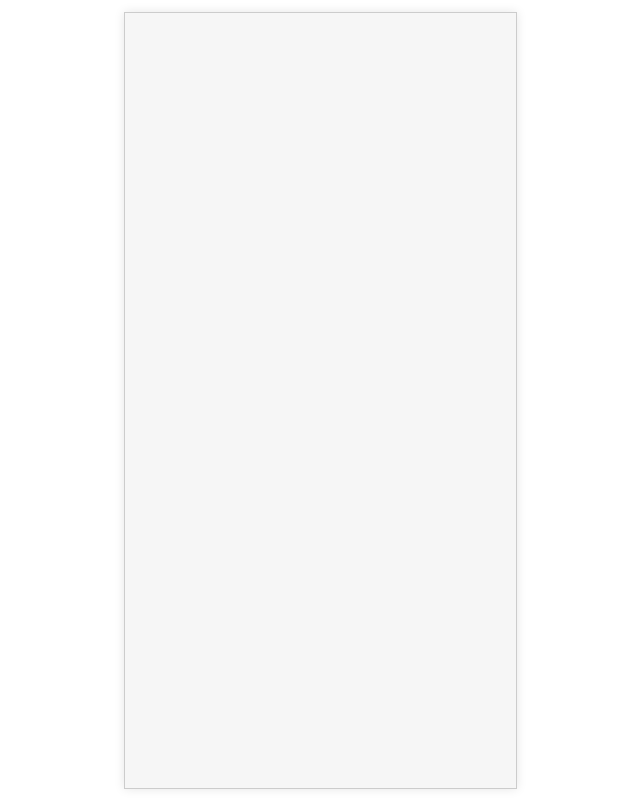
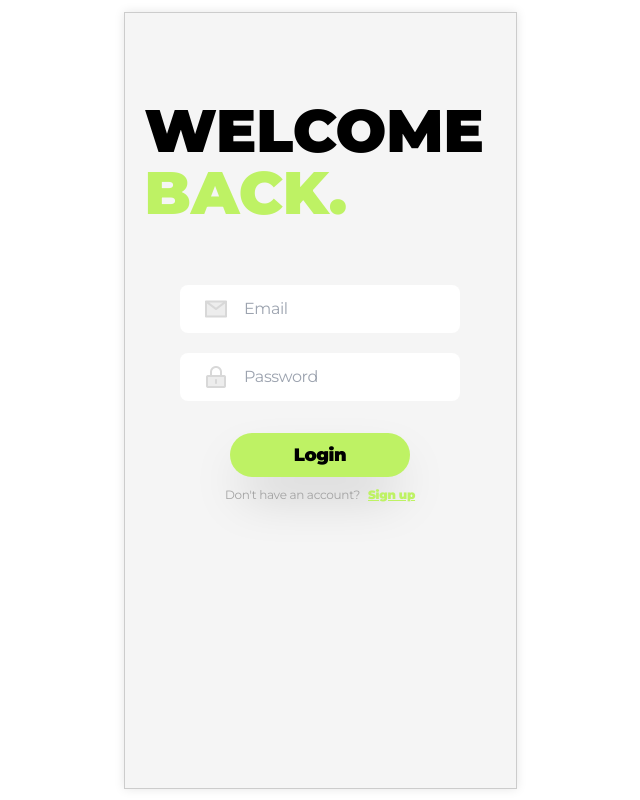
Before and after one commit to crispyinuo/DiligentDrGreen, a React (Create React App) app in the folder dr-green/: page /login in a window 1280 px wide. Before the commit this address had no page. Shown: the whole page, without its empty margins (320-960 px from the left). Built offline with nearby package versions, Linux system fonts and the light colour scheme.

Commit message:
add login page

```diff
--- a/dr-green/src/App.js
+++ b/dr-green/src/App.js
@@ -10,6 +10,7 @@ import Community from "./pages/community";
 import Camera from "./pages/camera";
 import DetailsPage from './components/detail';
 import ConfirmPhoto from "./pages/confirmPhoto";
+import Login from "./pages/login";
 
 export default function App() {
   return (
@@ -18,6 +19,7 @@ export default function App() {
         <BrowserRouter>
           <Routes>
             <Route path="/" element={<Home />} />
+            <Route path="login" element={<Login />} />
             <Route path="description" element={<Description />} />
             <Route path="history" element={<History />} />
             <Route path="community" element={<Community />} />
--- /dev/null
+++ b/dr-green/src/components/button.js
@@ -0,0 +1,11 @@
+import * as React from "react";
+
+function Button({ text }) {
+    return (
+        <button className="justify-center items-center mt-8 px-16 py-3 text-lg font-bold tracking-tight leading-5 text-black whitespace-nowrap bg-lime-300 shadow-2xl max-w-[207px] rounded-[90px]">
+            {text}
+        </button>
+    );
+}
+
+export default Button;
--- a/dr-green/src/components/sendButton.js
+++ /dev/null
@@ -1,11 +0,0 @@
-import * as React from "react";
-
-function SendButton() {
-    return (
-        <button className="justify-center items-center px-16 py-3 text-lg font-bold tracking-tight leading-5 text-black whitespace-nowrap bg-lime-300 shadow-2xl max-w-[207px] rounded-[90px]">
-            Send
-        </button>
-    );
-}
-
-export default SendButton;
--- /dev/null
+++ b/dr-green/src/pages/login.js
@@ -0,0 +1,39 @@
+import * as React from "react";
+import Button from "../components/button";
+import Lock from "../icons/lock.png";
+import Mail from "../icons/mail.png";
+
+function InputField({ icon, placeholder }) {
+    return (
+        <div className="flex gap-4 px-6 py-3 mt-5 text-base tracking-tight leading-6 whitespace-nowrap bg-white rounded-lg text-zinc-300">
+            <img src={icon} alt="" className="shrink-0 w-6 aspect-square" />
+            <input type="text" placeholder={placeholder} aria-label={placeholder} />
+        </div>
+    );
+}
+
+function Login() {
+    return (
+        <div className="flex flex-col px-5 pt-20 pb-5 mx-auto w-full bg-neutral-100 max-w-[480px]">
+            <h1 className="mt-2 text-5xl font-bold text-lime-300 leading-[56px]">
+                <span className="text-6xl font-extrabold text-black">WELCOME</span>
+                <br />
+                <span className="text-6xl font-extrabold text-lime-300"> BACK. </span>
+            </h1>
+            <form className="flex flex-col items-center pt-10">
+                <InputField icon={Mail} placeholder="Email" />
+                <InputField icon={Lock} placeholder="Password" />
+                <Button text="Login" className="pt-10" />
+            </form>
+            <div className="flex gap-2 self-center mt-2 text-xs tracking-tight leading-5">
+                <div className="text-neutral-400">Don't have an account?</div>
+                <a href="#" className="font-bold text-lime-300 underline">
+                    Sign up
+                </a>
+            </div>
+            <div className="shrink-0 self-center mt-96 bg-black h-[5px] rounded-[100px] w-[139px]" />
+        </div>
+    );
+}
+
+export default Login;
```
Also changed, not shown: dr-green/src/icons/lock.png (added), dr-green/src/icons/mail.png (added).
